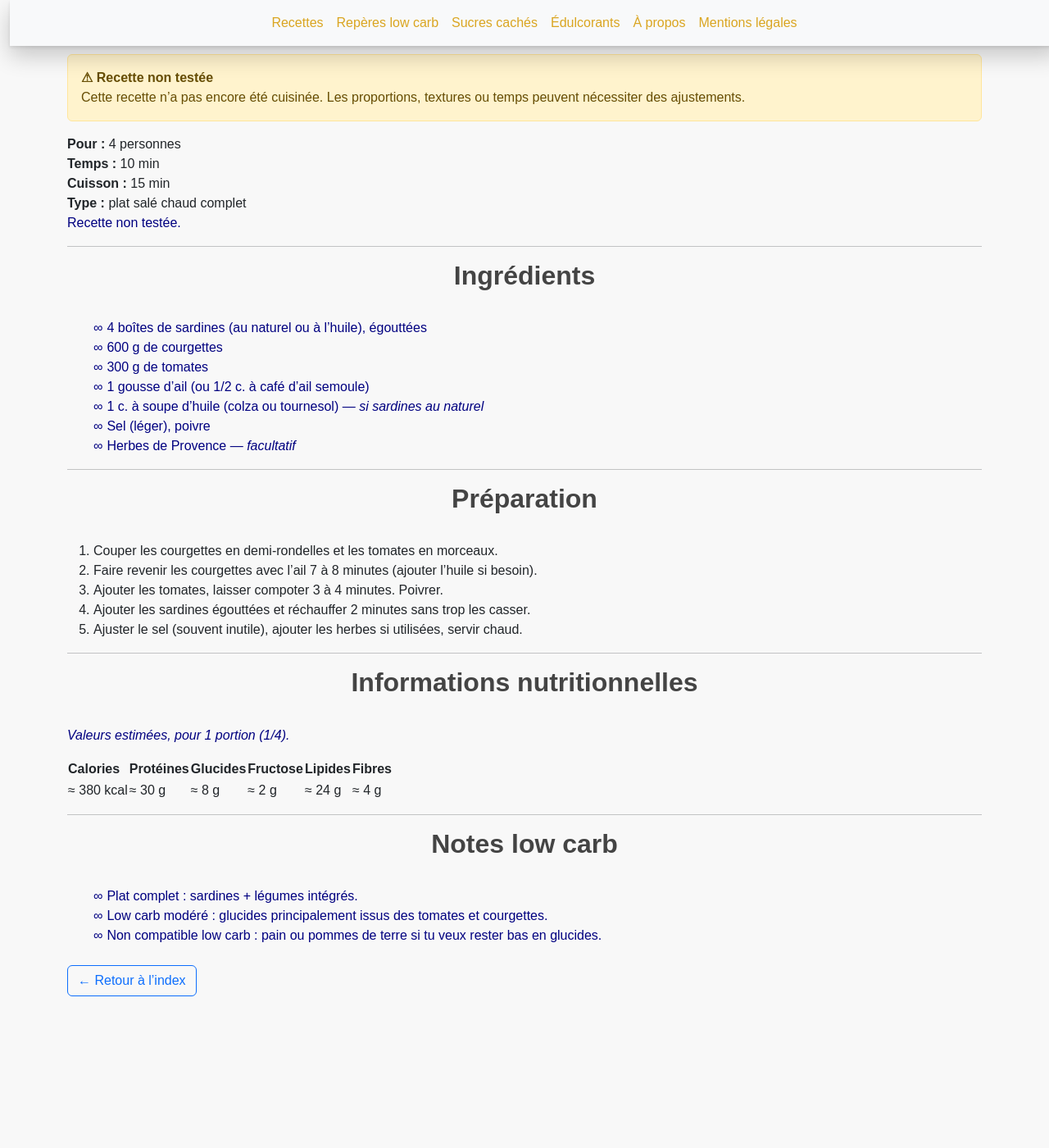
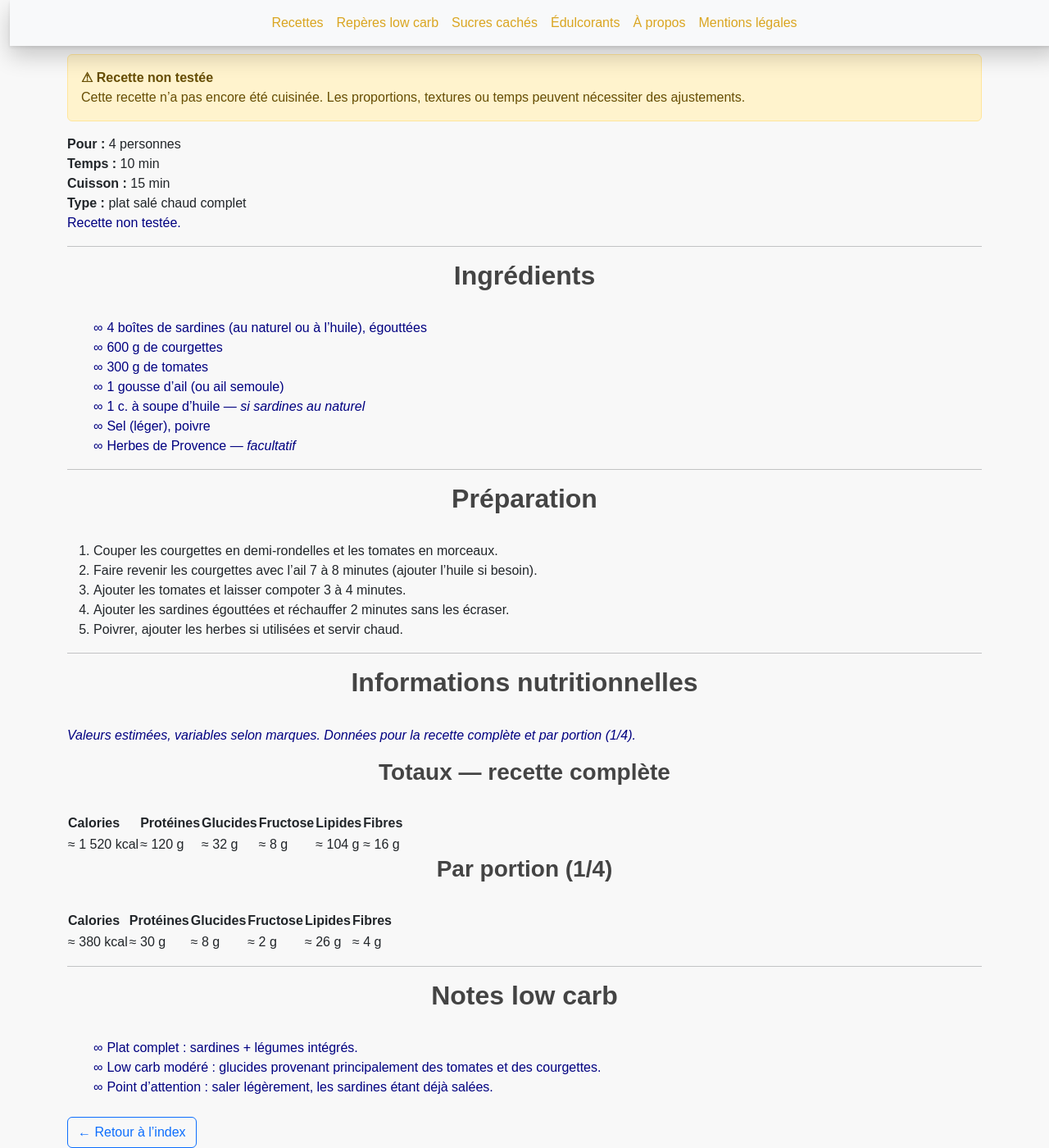
Before and after one commit to laurie-boissay/laurie-boissay.github.io, a Jekyll site: the page built from recettes/sardines-chaudes-tomates-courgettes.html, in a window 1280 px wide and 1400 px high, scrolled down 182 px. Shown: the whole window at 82% size. Built offline with Jekyll 4.4.1, drawn with Linux system fonts in a browser that asks for light colours; before the commit the page ends 1397 px from its top, so only the background shows below that.

Commit message:
Update sardines-chaudes-tomates-courgettes.html

```diff
--- a/recettes/sardines-chaudes-tomates-courgettes.html
+++ b/recettes/sardines-chaudes-tomates-courgettes.html
@@ -1,7 +1,7 @@
 ---
 layout: recipe
 title: "Sardines chaudes tomate & courgettes"
-description: "Plat complet low carb modéré : sardines poêlées avec tomates et courgettes. Simple, rapide, riche en protéines."
+description: "Sardines chaudes avec tomates et courgettes. Plat low carb modéré, complet, simple et riche en protéines."
 recipe_title: "Sardines chaudes tomate & courgettes"
 recipe_subtitle: "Plat chaud complet — low carb modéré — très protéiné"
 recipe_group: "Plats"
@@ -12,32 +12,32 @@ tags:
   - tres-proteine
   - rapide
 extra_head: |
-  <script type=\"application/ld+json\">
+  <script type="application/ld+json">
   {
-    \"@context\": \"https://schema.org\",
-    \"@type\": \"Recipe\",
-    \"name\": \"Sardines chaudes tomate & courgettes\",
-    \"description\": \"Sardines poêlées avec tomates et courgettes, plat low carb complet.\",
-    \"recipeYield\": \"4 personnes\",
-    \"prepTime\": \"PT10M\",
-    \"cookTime\": \"PT15M\",
-    \"totalTime\": \"PT25M\",
-    \"recipeCategory\": \"Plats\",
-    \"recipeIngredient\": [
-      \"4 boîtes de sardines (au naturel ou à l'huile), égouttées\",
-      \"600 g de courgettes\",
-      \"300 g de tomates\",
-      \"1 gousse d'ail (ou ail semoule)\",
-      \"1 c. à soupe d'huile de colza ou tournesol (si sardines au naturel)\",
-      \"Sel (léger), poivre\",
-      \"Herbes de Provence — facultatif\"
+    "@context": "https://schema.org",
+    "@type": "Recipe",
+    "name": "Sardines chaudes tomate & courgettes",
+    "description": "Sardines chaudes avec tomates et courgettes, plat low carb complet.",
+    "recipeYield": "4 personnes",
+    "prepTime": "PT10M",
+    "cookTime": "PT15M",
+    "totalTime": "PT25M",
+    "recipeCategory": "Plats",
+    "recipeIngredient": [
+      "4 boîtes de sardines (au naturel ou à l'huile), égouttées",
+      "600 g de courgettes",
+      "300 g de tomates",
+      "1 gousse d'ail",
+      "1 c. à soupe d'huile (si sardines au naturel)",
+      "Sel (léger), poivre",
+      "Herbes de Provence (facultatif)"
     ],
-    \"recipeInstructions\": [
-      { \"@type\": \"HowToStep\", \"text\": \"Couper les courgettes en demi-rondelles et les tomates en morceaux.\" },
-      { \"@type\": \"HowToStep\", \"text\": \"Faire revenir courgettes et ail 7–8 minutes.\" },
-      { \"@type\": \"HowToStep\", \"text\": \"Ajouter les tomates et laisser compoter 3–4 minutes.\" },
-      { \"@type\": \"HowToStep\", \"text\": \"Ajouter les sardines et réchauffer 2 minutes.\" },
-      { \"@type\": \"HowToStep\", \"text\": \"Poivrer, ajouter les herbes si utilisées, servir.\" }
+    "recipeInstructions": [
+      { "@type": "HowToStep", "text": "Couper les courgettes en demi-rondelles et les tomates en morceaux." },
+      { "@type": "HowToStep", "text": "Faire revenir les courgettes avec l’ail 7 à 8 minutes." },
+      { "@type": "HowToStep", "text": "Ajouter les tomates et laisser compoter 3 à 4 minutes." },
+      { "@type": "HowToStep", "text": "Ajouter les sardines et réchauffer délicatement 2 minutes." },
+      { "@type": "HowToStep", "text": "Poivrer, ajouter les herbes si utilisées, servir chaud." }
     ]
   }
   </script>
@@ -50,18 +50,21 @@ extra_head: |
     <div><strong>Cuisson :</strong> 15 min</div>
     <div><strong>Type :</strong> plat salé chaud complet</div>
   </div>
-  <p class="recipe-lead__note"><strong>Recette non testée.</strong></p>
+  <p class="recipe-lead__note">
+    <strong>Recette non testée.</strong>
+  </p>
 </div>
 
 <hr>
 
 <h2>Ingrédients</h2>
+
 <ul class="recipe-ingredients">
   <li><strong>4</strong> boîtes de sardines (au naturel ou à l’huile), égouttées</li>
   <li><strong>600 g</strong> de courgettes</li>
   <li><strong>300 g</strong> de tomates</li>
-  <li><strong>1</strong> gousse d’ail (ou <strong>1/2 c. à café</strong> d’ail semoule)</li>
-  <li><strong>1 c. à soupe</strong> d’huile (colza ou tournesol) — <em>si sardines au naturel</em></li>
+  <li><strong>1</strong> gousse d’ail (ou ail semoule)</li>
+  <li><strong>1 c. à soupe</strong> d’huile — <em>si sardines au naturel</em></li>
   <li>Sel (léger), poivre</li>
   <li>Herbes de Provence — <em>facultatif</em></li>
 </ul>
@@ -69,23 +72,58 @@ extra_head: |
 <hr>
 
 <h2>Préparation</h2>
+
 <ol class="recipe-steps">
   <li>Couper les courgettes en demi-rondelles et les tomates en morceaux.</li>
   <li>Faire revenir les courgettes avec l’ail 7 à 8 minutes (ajouter l’huile si besoin).</li>
-  <li>Ajouter les tomates, laisser compoter 3 à 4 minutes. Poivrer.</li>
-  <li>Ajouter les sardines égouttées et réchauffer 2 minutes sans trop les casser.</li>
-  <li>Ajuster le sel (souvent inutile), ajouter les herbes si utilisées, servir chaud.</li>
+  <li>Ajouter les tomates et laisser compoter 3 à 4 minutes.</li>
+  <li>Ajouter les sardines égouttées et réchauffer 2 minutes sans les écraser.</li>
+  <li>Poivrer, ajouter les herbes si utilisées et servir chaud.</li>
 </ol>
 
 <hr>
 
 <h2>Informations nutritionnelles</h2>
-<p class="recipe-nutrition__disclaimer"><em>Valeurs estimées, pour 1 portion (1/4).</em></p>
+
+<p class="recipe-nutrition__disclaimer">
+  <em>Valeurs estimées, variables selon marques. Données pour la recette complète et par portion (1/4).</em>
+</p>
+
 <div class="recipe-nutrition">
+  <h3>Totaux — recette complète</h3>
   <table class="recipe-table">
     <thead>
       <tr>
-        <th>Calories</th><th>Protéines</th><th>Glucides</th><th>Fructose</th><th>Lipides</th><th>Fibres</th>
+        <th>Calories</th>
+        <th>Protéines</th>
+        <th>Glucides</th>
+        <th>Fructose</th>
+        <th>Lipides</th>
+        <th>Fibres</th>
+      </tr>
+    </thead>
+    <tbody>
+      <tr>
+        <td>≈ 1 520 kcal</td>
+        <td>≈ 120 g</td>
+        <td>≈ 32 g</td>
+        <td>≈ 8 g</td>
+        <td>≈ 104 g</td>
+        <td>≈ 16 g</td>
+      </tr>
+    </tbody>
+  </table>
+
+  <h3>Par portion (1/4)</h3>
+  <table class="recipe-table">
+    <thead>
+      <tr>
+        <th>Calories</th>
+        <th>Protéines</th>
+        <th>Glucides</th>
+        <th>Fructose</th>
+        <th>Lipides</th>
+        <th>Fibres</th>
       </tr>
     </thead>
     <tbody>
@@ -94,7 +132,7 @@ extra_head: |
         <td>≈ 30 g</td>
         <td>≈ 8 g</td>
         <td>≈ 2 g</td>
-        <td>≈ 24 g</td>
+        <td>≈ 26 g</td>
         <td>≈ 4 g</td>
       </tr>
     </tbody>
@@ -104,8 +142,9 @@ extra_head: |
 <hr>
 
 <h2>Notes low carb</h2>
+
 <ul class="recipe-notes">
   <li><strong>Plat complet :</strong> sardines + légumes intégrés.</li>
-  <li><strong>Low carb modéré :</strong> glucides principalement issus des tomates et courgettes.</li>
-  <li><strong>Non compatible low carb :</strong> pain ou pommes de terre si tu veux rester bas en glucides.</li>
+  <li><strong>Low carb modéré :</strong> glucides provenant principalement des tomates et des courgettes.</li>
+  <li><strong>Point d’attention :</strong> saler légèrement, les sardines étant déjà salées.</li>
 </ul>
```
